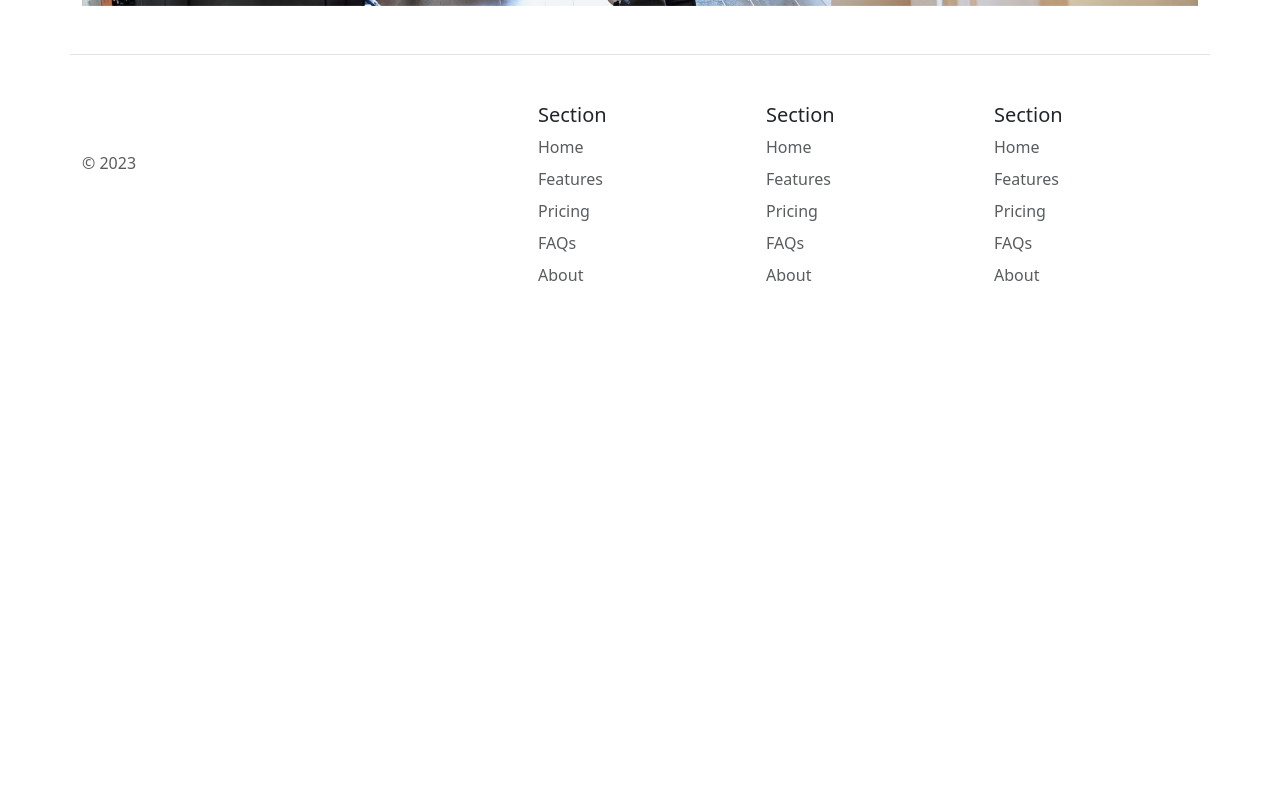
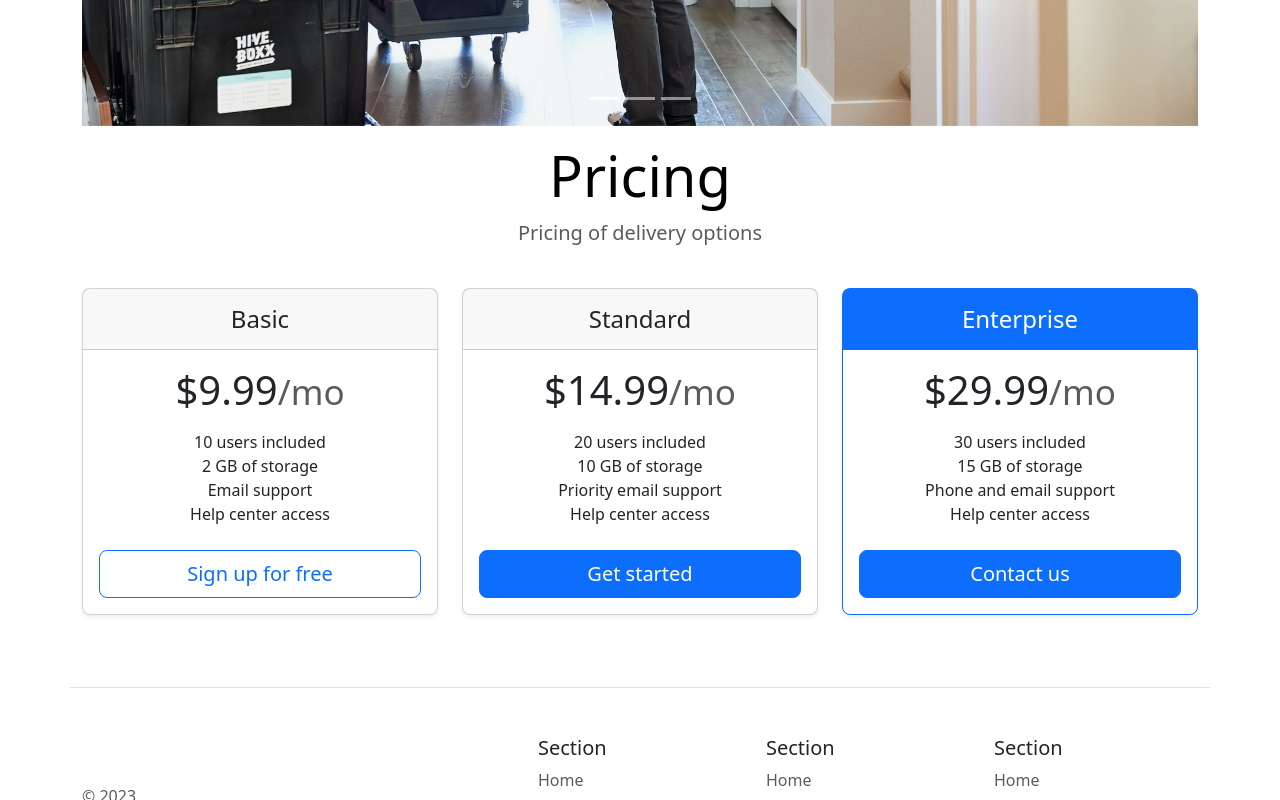
Before and after one commit to Josepe20/bostrap_course_moveit-company, a plain HTML site: page 11.2 Bootstrap Components/index.html in a window 1280 px wide. Shown: the part 2000-2800 px from the top of the page. Before the commit the page ends 2407 px from the top, so only its background shows below. Drawn offline with nearby package versions, Linux system fonts and the light colour scheme.

Commit message:
pricing section added

```diff
--- a/11.2 Bootstrap Components/index.html
+++ b/11.2 Bootstrap Components/index.html
@@ -74,14 +74,16 @@
 
 <!-- Features section -->
   <div class="container px-4 py-5" id="featured-3">
-    <h2 class="pb-2 border-bottom">Columns with icons</h2>
+    <h2 class="pb-2 border-bottom">Why Move With Us?</h2>
+
     <div class="row g-4 py-5 row-cols-1 row-cols-lg-3">
       <div class="feature col">
         <div class="feature-icon d-inline-flex align-items-center justify-content-center text-bg-primary bg-gradient fs-2 mb-3">
           <img src="./briefcase.svg" alt="briefcase" height=30>
         </div>
-        <h3 class="fs-2 text-body-emphasis">Featured title</h3>
-        <p>Paragraph of text beneath the heading to explain the heading. We'll add onto it with another sentence and probably just keep going until we run out of words.</p>
+        <h3 class="fs-2 text-body-emphasis">Professional</h3>
+        <p>Our team of professional movers are trained to prioritize efficiency, organization, and attention to detail. We understand that your possessions are more than just objects - they are a reflection of your life, memories, and experiences. That's why we take extra care to ensure that everything is packed and transported with the utmost care and attention.
+          Get a quote.</p>
         <a href="#" class="icon-link">
           Call to action
           <img src="chevron-right.svg" alt="chevron-right">
@@ -91,8 +93,8 @@
         <div class="feature-icon d-inline-flex align-items-center justify-content-center text-bg-primary bg-gradient fs-2 mb-3">
           <img src="./bus-front.svg" alt="bus-front" height=30>
         </div>
-        <h3 class="fs-2 text-body-emphasis">Featured title</h3>
-        <p>Paragraph of text beneath the heading to explain the heading. We'll add onto it with another sentence and probably just keep going until we run out of words.</p>
+        <h3 class="fs-2 text-body-emphasis">Countrywide</h3>
+        <p>We offer a range of services to suit your individual needs, whether you're moving locally or across the country. Our team can handle everything from packing and loading to unloading and unpacking, so you can focus on settling into your new home. And with our transparent pricing and no hidden fees, you can trust that you're getting a fair and competitive rate for our services.</p>
         <a href="#" class="icon-link">
           Call to action
           <img src="chevron-right.svg" alt="chevron-right">
@@ -102,8 +104,8 @@
         <div class="feature-icon d-inline-flex align-items-center justify-content-center text-bg-primary bg-gradient fs-2 mb-3">
           <img src="./chat-square-heart.svg" alt="chat-square-heart" height=30>
         </div>
-        <h3 class="fs-2 text-body-emphasis">Featured title</h3>
-        <p>Paragraph of text beneath the heading to explain the heading. We'll add onto it with another sentence and probably just keep going until we run out of words.</p>
+        <h3 class="fs-2 text-body-emphasis">Personal Touch</h3>
+        <p>At our core, we believe that moving should be an exciting and positive experience, not a stressful one. By providing exceptional moving services in the US, we hope to revolutionize the way people think about moving and provide a better, more personalized experience for our customers. Contact us today to learn more about how we can help you with your next move.        </p>
         <a href="#" class="icon-link">
           Call to action
           <img src="chevron-right.svg" alt="chevron-right">
@@ -141,6 +143,69 @@
       </button>
     </div>
   </div>
+
+  <!-- Price sction -->
+  <div class="container">
+    <div class="pricing-header p-3 pb-md-4 mx-auto text-center">
+      <h1 class="display-4 fw-normal text-body-emphasis">Pricing</h1>
+      <p class="fs-5 text-body-secondary">Pricing of delivery options</p>
+    </div>
+
+    <div class="row row-cols-1 row-cols-md-3 mb-3 text-center">
+      <div class="col">
+        <div class="card mb-4 rounded-3 shadow-sm">
+          <div class="card-header py-3">
+            <h4 class="my-0 fw-normal">Basic</h4>
+          </div>
+          <div class="card-body">
+            <h1 class="card-title pricing-card-title">$9.99<small class="text-body-secondary fw-light">/mo</small></h1>
+            <ul class="list-unstyled mt-3 mb-4">
+              <li>10 users included</li>
+              <li>2 GB of storage</li>
+              <li>Email support</li>
+              <li>Help center access</li>
+            </ul>
+            <button type="button" class="w-100 btn btn-lg btn-outline-primary">Sign up for free</button>
+          </div>
+        </div>
+      </div>
+      <div class="col">
+        <div class="card mb-4 rounded-3 shadow-sm">
+          <div class="card-header py-3">
+            <h4 class="my-0 fw-normal">Standard</h4>
+          </div>
+          <div class="card-body">
+            <h1 class="card-title pricing-card-title">$14.99<small class="text-body-secondary fw-light">/mo</small></h1>
+            <ul class="list-unstyled mt-3 mb-4">
+              <li>20 users included</li>
+              <li>10 GB of storage</li>
+              <li>Priority email support</li>
+              <li>Help center access</li>
+            </ul>
+            <button type="button" class="w-100 btn btn-lg btn-primary">Get started</button>
+          </div>
+        </div>
+      </div>
+      <div class="col">
+        <div class="card mb-4 rounded-3 shadow-sm border-primary">
+          <div class="card-header py-3 text-bg-primary border-primary">
+            <h4 class="my-0 fw-normal">Enterprise</h4>
+          </div>
+          <div class="card-body">
+            <h1 class="card-title pricing-card-title">$29.99<small class="text-body-secondary fw-light">/mo</small></h1>
+            <ul class="list-unstyled mt-3 mb-4">
+              <li>30 users included</li>
+              <li>15 GB of storage</li>
+              <li>Phone and email support</li>
+              <li>Help center access</li>
+            </ul>
+            <button type="button" class="w-100 btn btn-lg btn-primary">Contact us</button>
+          </div>
+        </div>
+      </div>
+    </div>
+  </div>
+
 
 <!-- Footer -->
 <div class="container">
```
